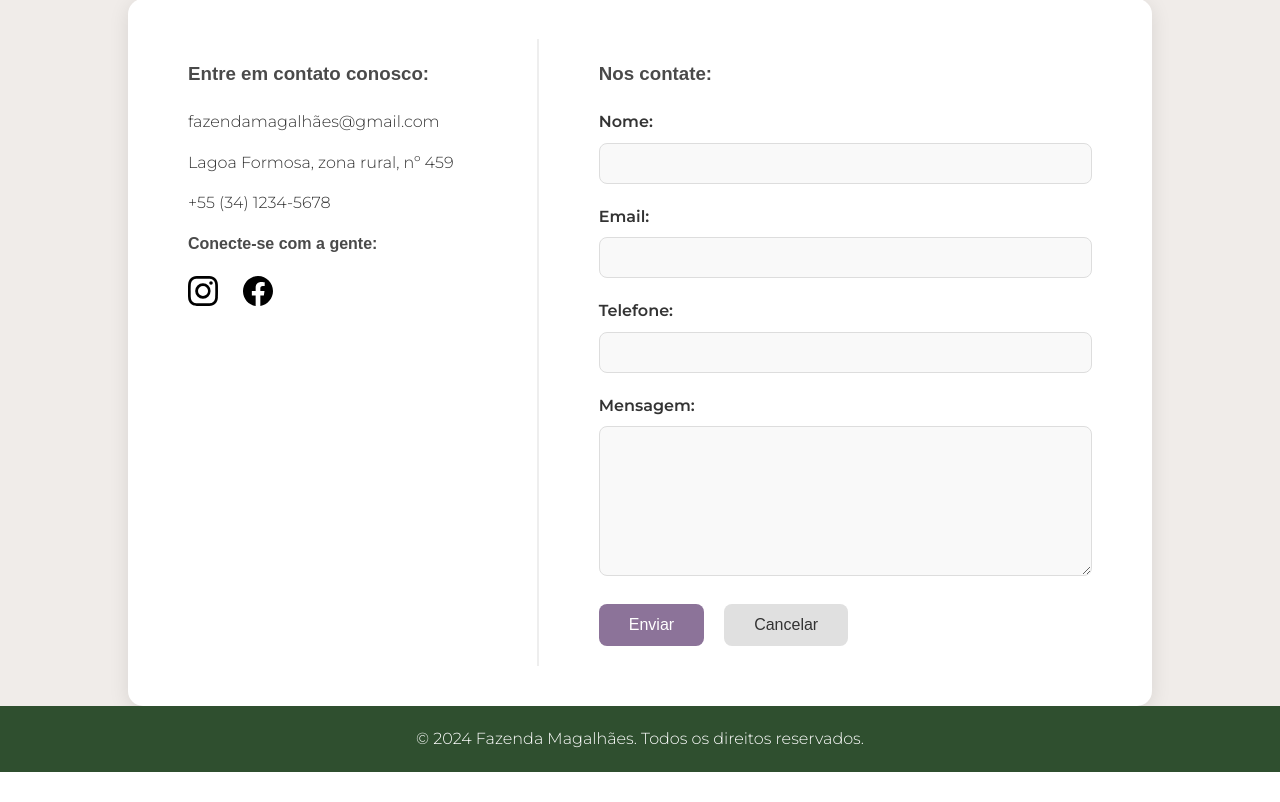
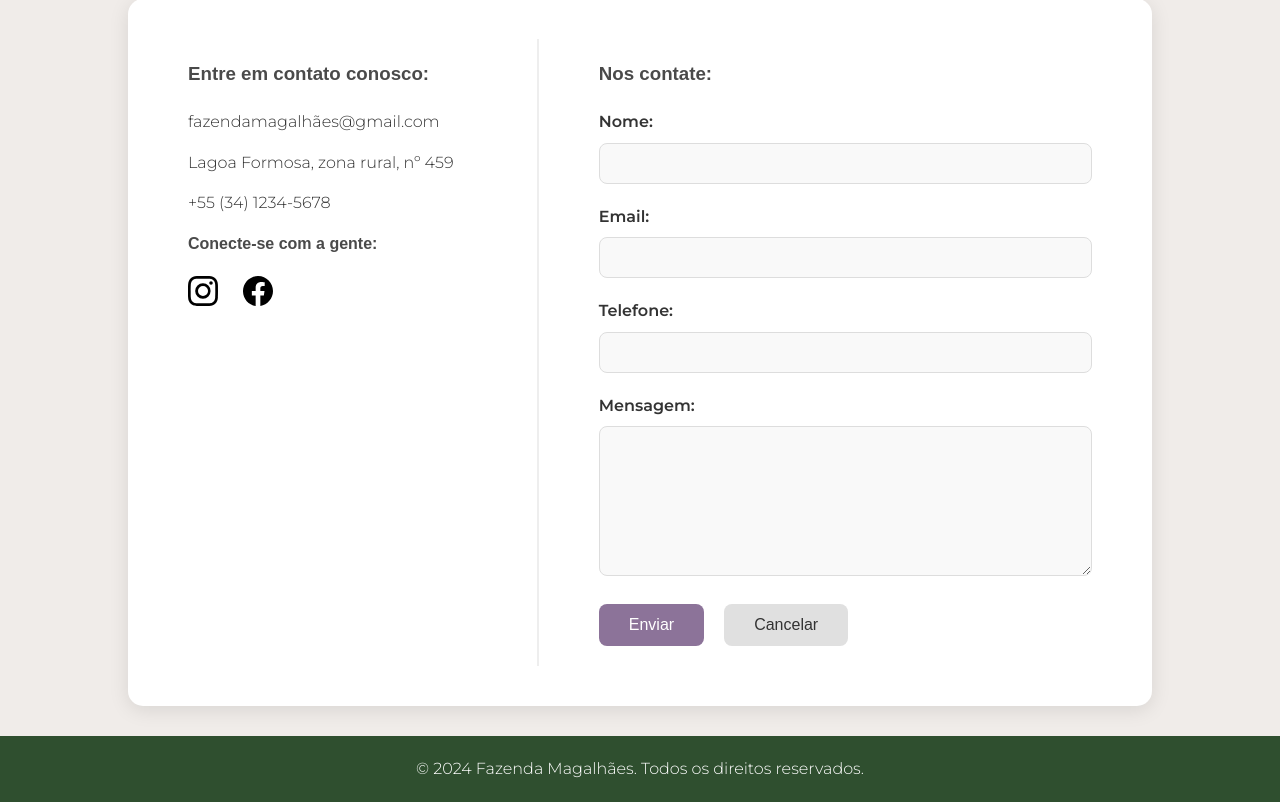
Before and after one commit to The-Vonky/Fazenda-Magalhaes, a PHP site: page /contato.html in a window 1280 px wide. Shown: the part 101-903 px from the top of the page. Before the commit the page ends 873 px from the top, so only its background shows below. Run offline with PHP 8.4, Linux system fonts and the light colour scheme; some web fonts are replaced.

Commit message:
correção footer

```diff
--- a/Fazenda-Magalhaes-desenvolvimento/Fazenda-Magalhaes-desenvolvimento/Fazenda/css/contato.css
+++ b/Fazenda-Magalhaes-desenvolvimento/Fazenda-Magalhaes-desenvolvimento/Fazenda/css/contato.css
@@ -85,7 +85,7 @@ body {
 }
 
 .container {
-    margin: auto;
+    margin: 0 auto 30px auto;
     background-color: #ffffff;
     width: 80%;
     max-width: 1200px;
```
